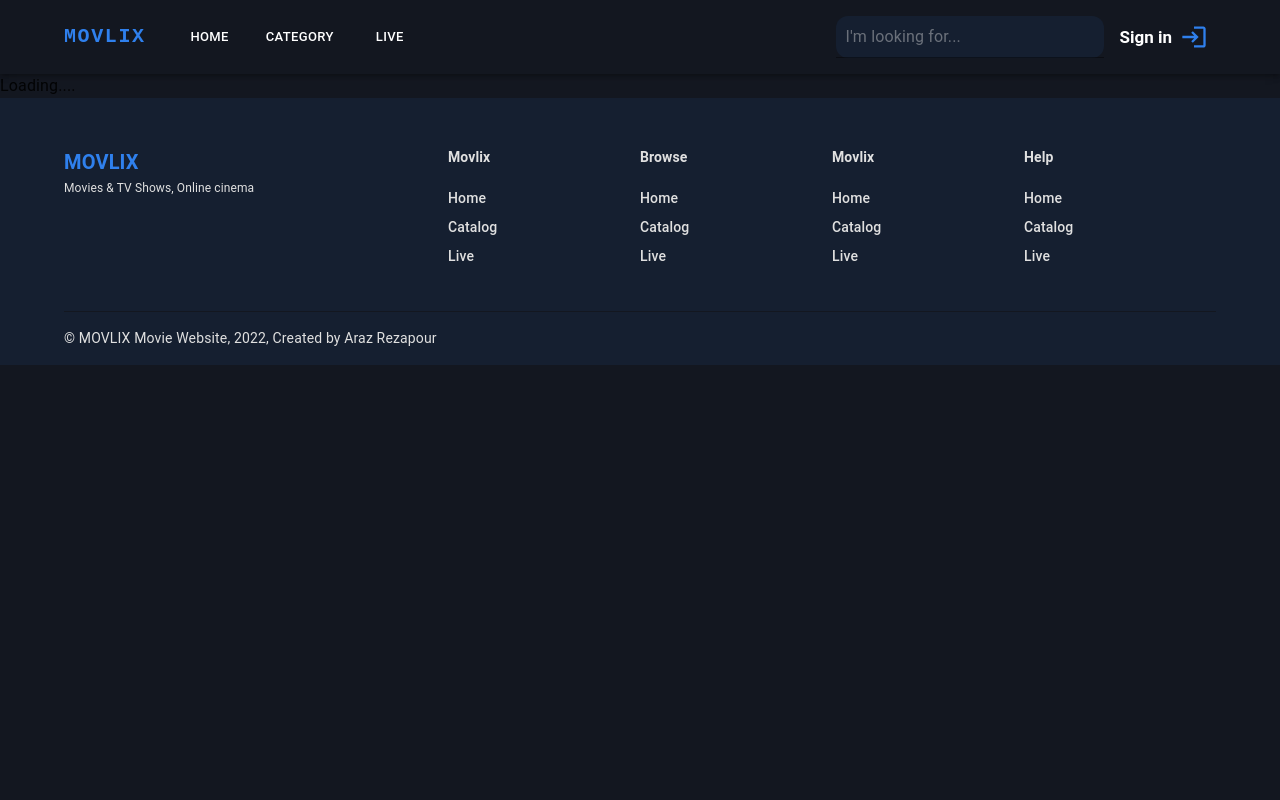
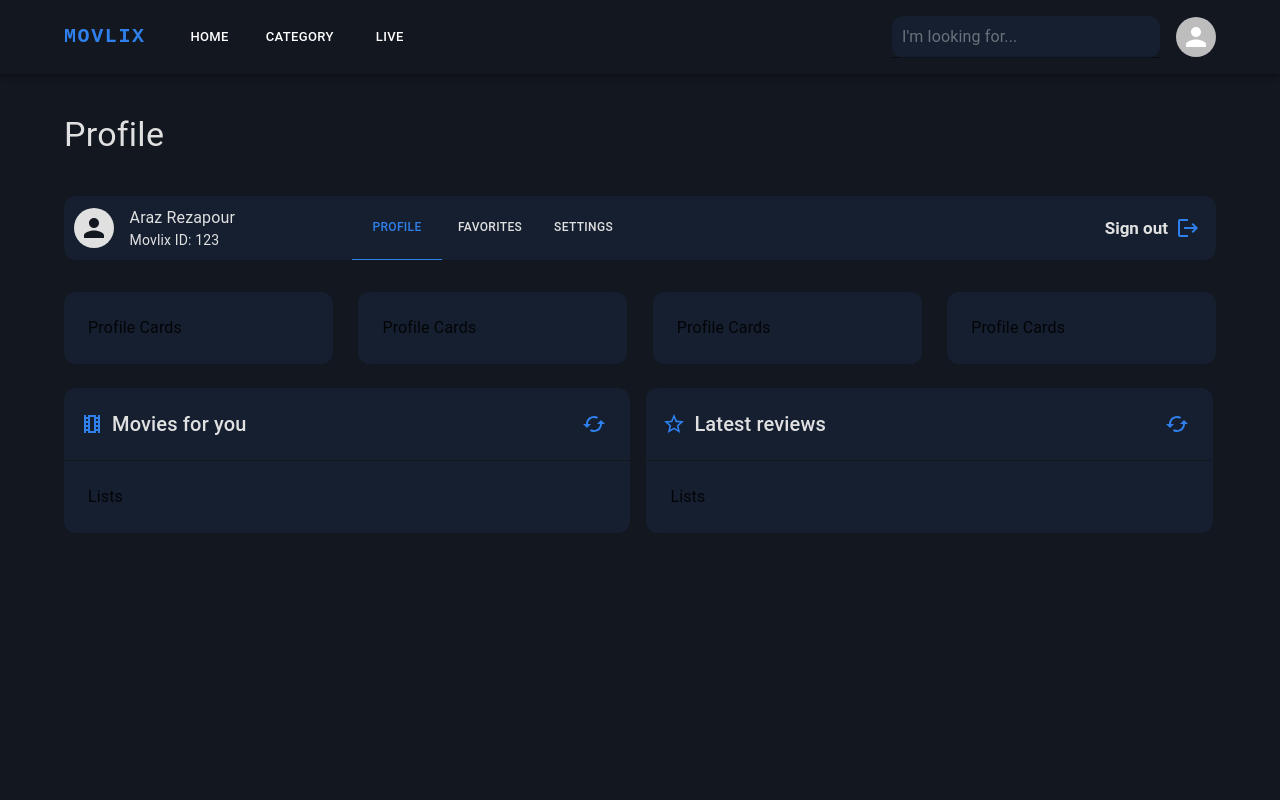
Before and after one commit to RezapourAraz/movlix-tv, a Next.js app: page /profile in a window 1280 px wide. Shown: the top 800 px of the page. Built offline with nearby package versions, Linux system fonts and the light colour scheme.

Commit message:
profile page and tabs in profile page added

```diff
--- /dev/null
+++ b/components/appbars/ProfileHeader.appbars.jsx
@@ -0,0 +1,126 @@
+import React, { useState } from "react";
+// Mui
+import { Avatar, Box, Grid, Tab, Tabs, Typography } from "@mui/material";
+// Mui
+import LogoutIcon from "@mui/icons-material/Logout";
+
+const tabs = [
+  {
+    id: 1,
+    title: "profile",
+  },
+  {
+    id: 2,
+    title: "favorites",
+  },
+  {
+    id: 3,
+    title: "settings",
+  },
+];
+
+const ProfileHeaderAppBar = ({ handleChangeTab, value, user }) => {
+  return (
+    <Grid
+      container
+      bgcolor="primary.light"
+      borderRadius={3}
+      my={4}
+      alignItems="center"
+    >
+      <Grid
+        item
+        md={3}
+        xs={12}
+        sm={12}
+        display="flex"
+        p={1.2}
+        alignItems="center"
+      >
+        <Avatar
+          sx={{ bgcolor: "common.white", color: "primary.main" }}
+          aria-label={user.userName}
+          src={user.profilePic}
+        />
+        <Box mx={2}>
+          <Typography variant="body1" color="common.white">
+            {user.firstName} {user.lastName}
+          </Typography>
+          <Typography variant="body2" color="common.white">
+            Movlix ID: {user.id}
+          </Typography>
+        </Box>
+      </Grid>
+      <Grid item md={7} xs={12} sm={12}>
+        <Box
+          sx={{
+            typography: "body1",
+            borderRadius: 2,
+            display: "flex",
+            alignItems: "center",
+            justifyContent: "center",
+            width: "fit-content",
+          }}
+        >
+          <Tabs
+            value={value}
+            onChange={handleChangeTab}
+            textColor="secondary"
+            aria-label="secondary tabs example"
+            TabIndicatorProps={{
+              style: { display: "none" },
+            }}
+            sx={{
+              "&.MuiTabs-root": {
+                minHeight: 30,
+              },
+            }}
+          >
+            {tabs.map((item) => (
+              <Tab
+                key={item.id}
+                value={item.title}
+                label={item.title}
+                sx={{
+                  minHeight: 30,
+                  py: 3,
+                  color: "common.white",
+                  fontSize: 12,
+                  "&.Mui-selected": {
+                    bgcolor: "primary.light",
+                    borderBottom: "1px solid",
+                  },
+                }}
+              />
+            ))}
+          </Tabs>
+        </Box>
+      </Grid>
+      <Grid
+        p={2}
+        item
+        md={2}
+        xs={12}
+        sm={12}
+        display="flex"
+        alignItems="center"
+        justifyContent="flex-end"
+        sx={{
+          cursor: "pointer",
+          color: "common.white",
+          "&:hover": {
+            color: "secondary.main",
+            transition: "all 0.3s linear",
+          },
+        }}
+      >
+        <Typography mx={1} variant="h5" fontWeight="bold" fontSize={17}>
+          Sign out
+        </Typography>
+        <LogoutIcon sx={{ color: "secondary.main" }} />
+      </Grid>
+    </Grid>
+  );
+};
+
+export default ProfileHeaderAppBar;
--- a/components/appbars/TopHeader.appbars.jsx
+++ b/components/appbars/TopHeader.appbars.jsx
@@ -46,10 +46,6 @@ function TopHeaderAppBar({ user }) {
   const [open, setOpen] = useState(false);
   const [userMenuOpen, setUserMenuOpen] = useState(false);
 
-  // handlers for user menu open and close
-  const handleOpenUserMenu = () => {
-    setUserMenuOpen(true);
-  };
   const handleCloseUserMenu = () => {
     setUserMenuOpen(false);
   };
@@ -159,17 +155,16 @@ function TopHeaderAppBar({ user }) {
           </Box>
           <Box sx={{ flexGrow: 0 }}>
             {user ? (
-              <Tooltip title="Open settings">
-                <IconButton onClick={handleOpenUserMenu} sx={{ p: 0 }}>
-                  <Avatar alt="Remy Sharp" src="/static/images/avatar/2.jpg" />
-                </IconButton>
-              </Tooltip>
+              <IconButton onClick={() => router.push("/profile")} sx={{ p: 0 }}>
+                <Avatar alt={user.userName} src={user.profilePic} />
+              </IconButton>
             ) : (
               <Box
                 display="flex"
                 alignItems="center"
                 sx={{
                   cursor: "pointer",
+                  color: "common.white",
                   "&:hover": {
                     color: "secondary.main",
                     transition: "all 0.3s linear",
--- /dev/null
+++ b/components/sections/Profile.sections.jsx
@@ -0,0 +1,73 @@
+import React from "react";
+// Mui
+import { Box, Grid, IconButton, Typography } from "@mui/material";
+// Icons
+import LocalMoviesOutlinedIcon from "@mui/icons-material/LocalMoviesOutlined";
+import StarBorderPurple500OutlinedIcon from "@mui/icons-material/StarBorderPurple500Outlined";
+import CachedOutlinedIcon from "@mui/icons-material/CachedOutlined";
+
+const ProfileSection = () => {
+  return (
+    <Grid container my={3}>
+      <Grid item container xs={12} gap={2} justifyContent="space-between">
+        {[1, 2, 3, 4].map((item) => (
+          <Grid item md={2.8} bgcolor="primary.light" p={3} borderRadius={3}>
+            Profile Cards
+          </Grid>
+        ))}
+      </Grid>
+      <Grid item container xs={12} gap={2} my={3}>
+        <Grid item md={5.9} bgcolor="primary.light" borderRadius={3}>
+          <Box
+            borderBottom="1px solid"
+            borderColor="primary.main"
+            p={2}
+            display="flex"
+            alignItems="center"
+            justifyContent="space-between"
+          >
+            <Box display="flex" alignItems="center">
+              <LocalMoviesOutlinedIcon sx={{ color: "secondary.main" }} />
+              <Typography mx={1} variant="h6" color="common.white">
+                Movies for you
+              </Typography>
+            </Box>
+            <Box>
+              <IconButton>
+                <CachedOutlinedIcon sx={{ color: "secondary.main" }} />
+              </IconButton>
+            </Box>
+          </Box>
+          <Box p={3}>Lists</Box>
+        </Grid>
+        <Grid item md={5.9} bgcolor="primary.light" borderRadius={3}>
+          <Box
+            borderBottom="1px solid"
+            borderColor="primary.main"
+            p={2}
+            display="flex"
+            alignItems="center"
+            justifyContent="space-between"
+          >
+            <Box display="flex" alignItems="center">
+              <StarBorderPurple500OutlinedIcon
+                sx={{ color: "secondary.main" }}
+              />
+              <Typography mx={1} variant="h6" color="common.white">
+                Latest reviews
+              </Typography>
+            </Box>
+            <Box>
+              <IconButton>
+                <CachedOutlinedIcon sx={{ color: "secondary.main" }} />
+              </IconButton>
+            </Box>
+          </Box>
+          <Box p={3}>Lists</Box>
+        </Grid>
+      </Grid>
+    </Grid>
+  );
+};
+
+export default ProfileSection;
--- a/pages/[movieid]/index.js
+++ b/pages/[movieid]/index.js
@@ -17,13 +17,13 @@ import CommentsSection from "../../components/sections/Comments.sections";
 import NotificationCard from "../../components/cards/Notification.cards";
 import AddCommentCard from "../../components/cards/AddComment.cards";
 
-const MovieDetailPage = ({ movie, mapComments }) => {
+const MovieDetailPage = ({ movie, mapComments, user }) => {
   console.log(mapComments);
 
   if (!movie) return <Layout>Loading....</Layout>;
 
   return (
-    <Layout>
+    <Layout user={user}>
       <Box position="relative">
         <Box
           height={450}
@@ -110,6 +110,7 @@ export async function getStaticProps(context) {
     props: {
       movie,
       mapComments,
+      user: data.user,
     },
   };
 }
--- a/pages/category/index.js
+++ b/pages/category/index.js
@@ -24,7 +24,7 @@ const CatalogPage = (props) => {
 
   if (user)
     return (
-      <Layout>
+      <Layout user={user}>
         <CategorySection category={category} />
         <PopularSection data={subscription} />
         <NewestSection data={subscription} />
--- /dev/null
+++ b/pages/profile/index.js
@@ -0,0 +1,82 @@
+import React, { useState } from "react";
+// Mui
+import { Box, Typography, Container, Grid } from "@mui/material";
+// Components
+import Layout from "../../components/layout/Layout";
+import ProfileHeaderAppBar from "../../components/appbars/ProfileHeader.appbars";
+import ProfileSection from "../../components/sections/Profile.sections";
+import MovieImageCard from "../../components/cards/MovieImage.cards";
+// Helper
+import { getData } from "../../utils/helper";
+import { useRouter } from "next/router";
+
+const ProfilePage = ({ movies, user }) => {
+  // Hooks
+  const router = useRouter();
+  // State
+  const [value, setValue] = useState("profile");
+  // handler for tabs
+  const handleChangeTab = (event, newValue) => {
+    setValue(newValue);
+  };
+
+  if (!user) {
+    router.push("/signin");
+  }
+
+  return (
+    <Layout user={user}>
+      <Container>
+        <Box minHeight="calc(100vh - 110px)">
+          <Box my={5}>
+            <Typography variant="h4" color="common.white">
+              Profile
+            </Typography>
+          </Box>
+          <ProfileHeaderAppBar
+            handleChangeTab={handleChangeTab}
+            value={value}
+            user={user}
+          />
+          {value === "profile" && <ProfileSection />}
+
+          {value === "favorites" && (
+            <Grid container justifyContent="space-between">
+              {movies?.map((movie) => (
+                <Grid
+                  item
+                  md={2}
+                  sm={4}
+                  xs={1}
+                  key={movie.id}
+                  display="flex"
+                  justifyContent="center"
+                >
+                  <MovieImageCard sub={movie} />
+                </Grid>
+              ))}
+            </Grid>
+          )}
+        </Box>
+      </Container>
+    </Layout>
+  );
+};
+
+export async function getStaticProps(context) {
+  const data = await getData();
+
+  if (!data)
+    return {
+      notFound: true,
+    };
+
+  return {
+    props: {
+      movies: data.movies,
+      user: data.user,
+    },
+  };
+}
+
+export default ProfilePage;
```
